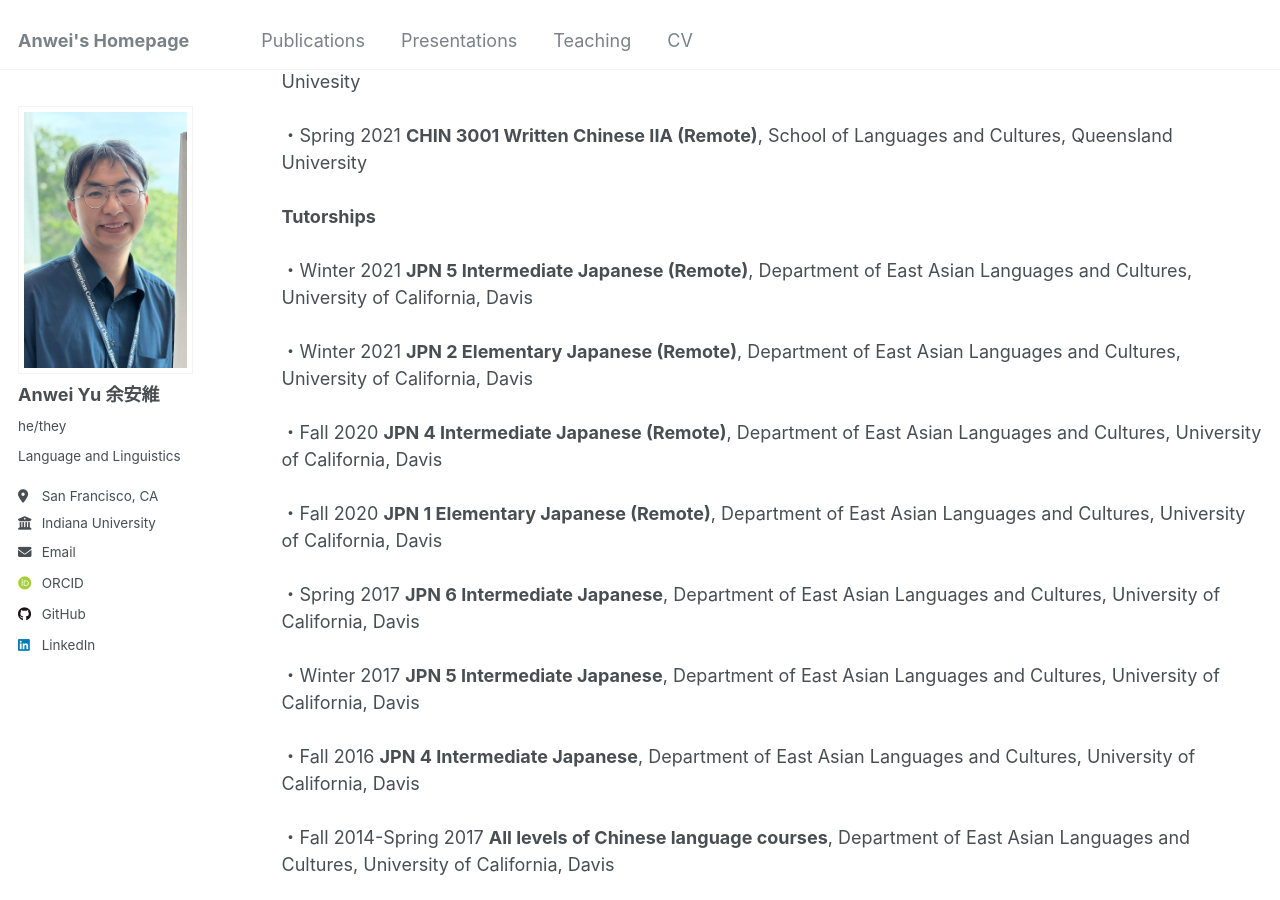
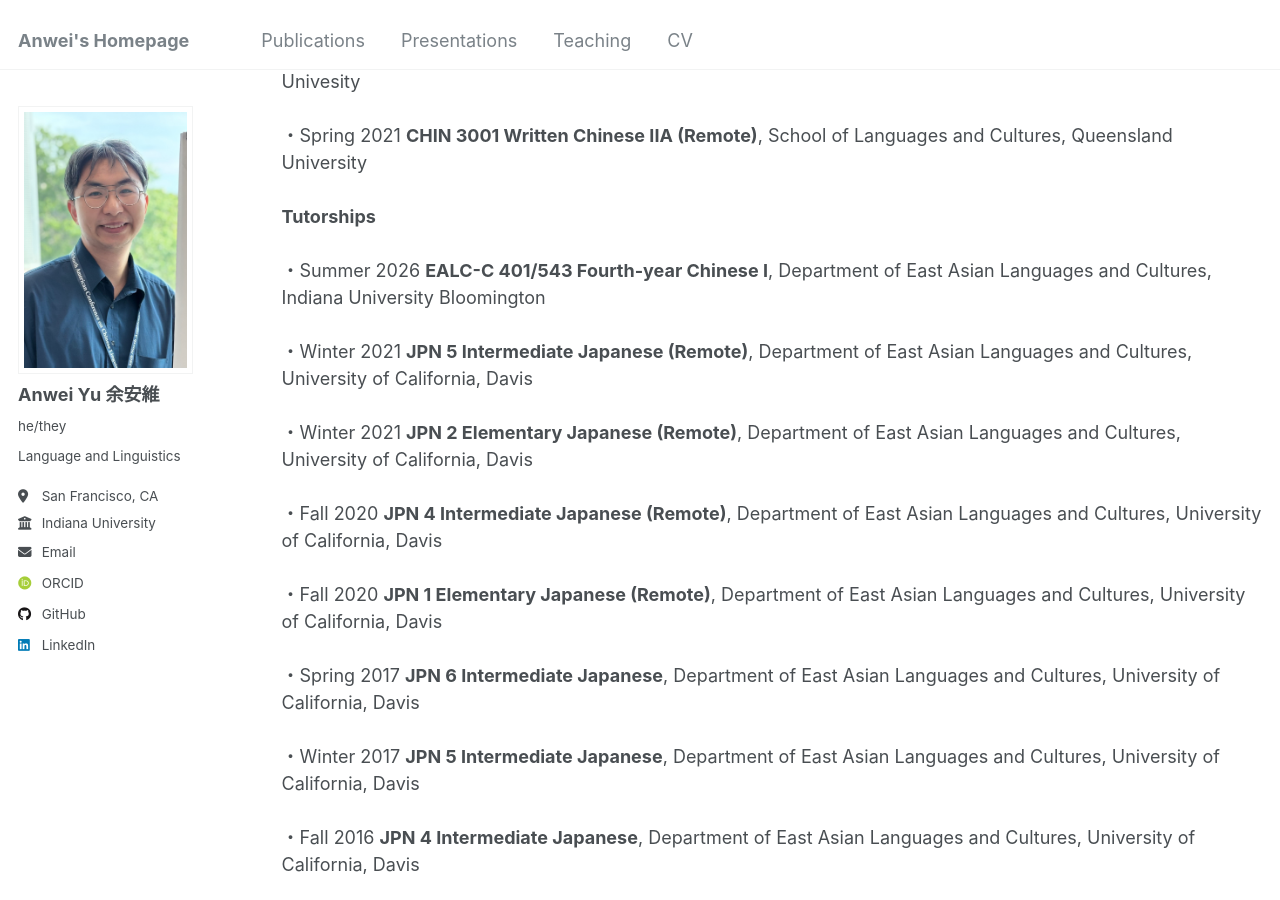
Before and after one commit to anweiyu/anweiyu.github.io, a Jekyll site: the page built from _pages/teaching.html, in a window 1280 px wide and 900 px high, scrolled down 539 px. Built offline with Jekyll 4.4.1, drawn with Linux system fonts in a browser that asks for light colours; some web fonts are replaced.

Commit message:
Update teaching.html

```diff
--- a/_pages/teaching.html
+++ b/_pages/teaching.html
@@ -14,6 +14,7 @@ author_profile: true
 ・Spring 2021 <strong>CHINESE 102 First-Year Chinese II (Remote)</strong>, Department of Asian & Middle Eastern Studies, Duke Univesity<br><br>
 ・Spring 2021 <strong>CHIN 3001 Written Chinese IIA (Remote)</strong>, School of Languages and Cultures, Queensland University<br><br>
 <strong>Tutorships</strong><br><br>
+・Summer 2026 <strong>EALC-C 401/543 Fourth-year Chinese I</strong>, Department of East Asian Languages and Cultures, Indiana University Bloomington<br><br>
 ・Winter 2021 <strong>JPN 5 Intermediate Japanese (Remote)</strong>, Department of East Asian Languages and Cultures, University of California, Davis<br><br>
 ・Winter 2021 <strong>JPN 2 Elementary Japanese (Remote)</strong>, Department of East Asian Languages and Cultures, University of California, Davis<br><br>
 ・Fall 2020 <strong>JPN 4 Intermediate Japanese (Remote)</strong>, Department of East Asian Languages and Cultures, University of California, Davis<br><br>
```
